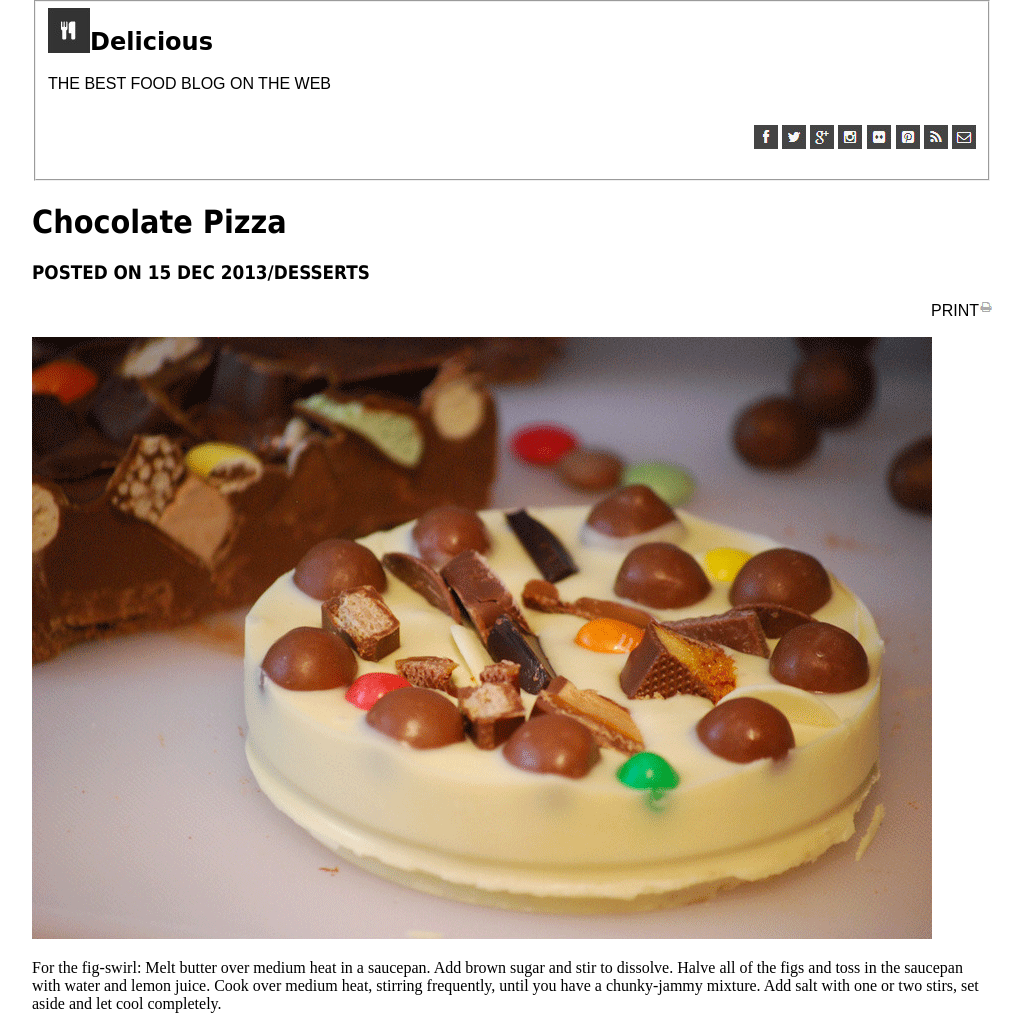
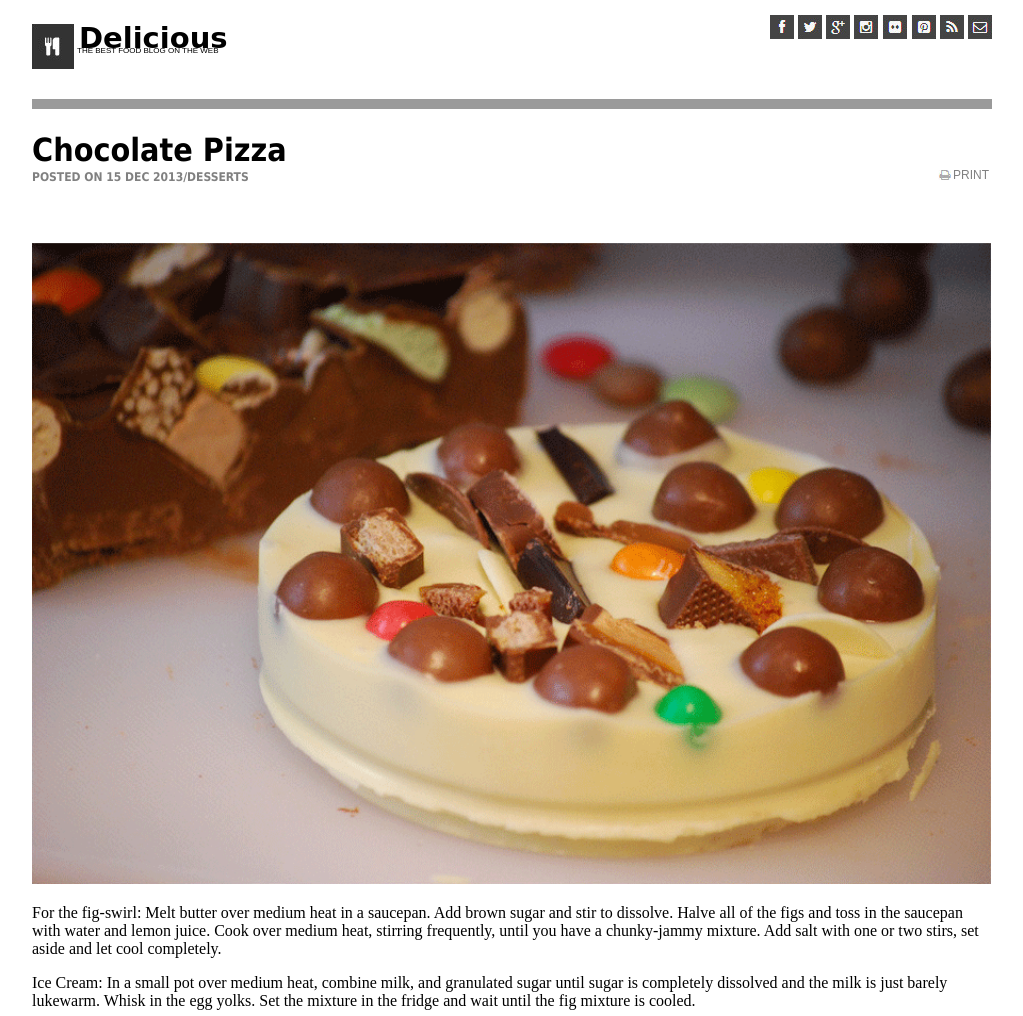
Before and after one commit to icathaid/chocolate-pizza, a plain HTML site: page index.html in a window 1280 px wide. Shown: the top 1016 px of the page, without its empty margins (128-1151 px from the left). Drawn offline with Linux system fonts and the light colour scheme; a web font is replaced by a local one.

Commit message:
top part of page mostly stylized

```diff
--- a/index.html
+++ b/index.html
@@ -13,7 +13,7 @@
 
 <body>
   <header>
-    <fieldset id="top">
+    <div id="top">
     <img id="toplogo" src="img/logo.png" alt="logo"/>
     <h2>Delicious</h2>
     <p id="subtitle">THE BEST FOOD BLOG ON THE WEB</p>
@@ -29,13 +29,16 @@
         <li><a href="#"><img src="img/mail-icon.png" alt="mail icon"></a></li>
       </ul>
     </nav>
-    </fieldset>
-</header>
+  </div>
+  </header>
+
 <main>
+  <div id="articletitle"></div>
   <h1>Chocolate Pizza</h1>
-  <h3>POSTED ON 15 DEC 2013/DESSERTS</h3>
+  <h3 id="dateline">POSTED ON 15 DEC 2013/DESSERTS</h3>
   <img id="print-icon" src="img/print-icon.png" alt="print"/>
   <p id="print-icon-text">PRINT</p>
+</div>
   <img id="article-image" src="img/choco-pizza.png" alt="Chocolate Pizza" title="Delicious Chocolate Pizza!"/>
 <p> For the fig-swirl: Melt butter over medium heat in a saucepan.  Add brown sugar and stir to dissolve.  Halve all of the figs and toss in the saucepan with water and lemon juice.  Cook over medium heat, stirring frequently, until you have a chunky-jammy mixture.  Add salt with one or two stirs, set aside and let cool completely. </p>
 
--- a/style.css
+++ b/style.css
@@ -5,18 +5,27 @@ body {
 
 h1 {
   font-family: Tahoma, sans-serif;
+  font-stretch: ultra-condensed;
+  top: 25px;
 }
 
 h2 {
   font-family: 'Mr Bedfort', cursive;
+  position: relative;
+  top: -3px;
+  left: 5px;
+  font-size: 29px;
+}
+#subtitle {
+  font-family: Arial, Helvetica, sans-serif;
+  font-size: 8px;
+  position: relative;
+  top: -36px;
+  left: 45px;
 }
 
 h3 {
   font-family: Tahoma, sans-serif;
-}
-
-#subtitle {
-  font-family: Arial, Helvetica, sans-serif;
 }
 
 #toplogo {
@@ -28,6 +37,11 @@ nav {
   float: right;
 }
 
+nav ul {
+  position: relative;
+  top: -100px;
+}
+
 nav ul li {
   display: inline-block;
 }
@@ -36,11 +50,36 @@ nav ul li a {
   text-decoration: none;
 }
 
+#top {
+  border-bottom-style: outset;
+  border-bottom-width: 10px;
+}
+
+#dateline {
+  font-family: Tahoma, sans-serif;
+  font-size: 12px;
+  position: relative;
+  top: -20px;
+  color: gray
+}
+
 #print-icon {
   float: right;
+  position: relative;
+  top: -46px;
+  right: 41px;
 }
 
 #print-icon-text {
   font-family: Arial, Helvetica, sans-serif;
   text-align: right;
+  font-size: 12px;
+  position: relative;
+  top: -48px;
+  right: -10px;
+  color: gray;
 }
+
+#article-image {
+  width: 960px;
+}
```
Also changed, not shown: content.txt (deleted).
